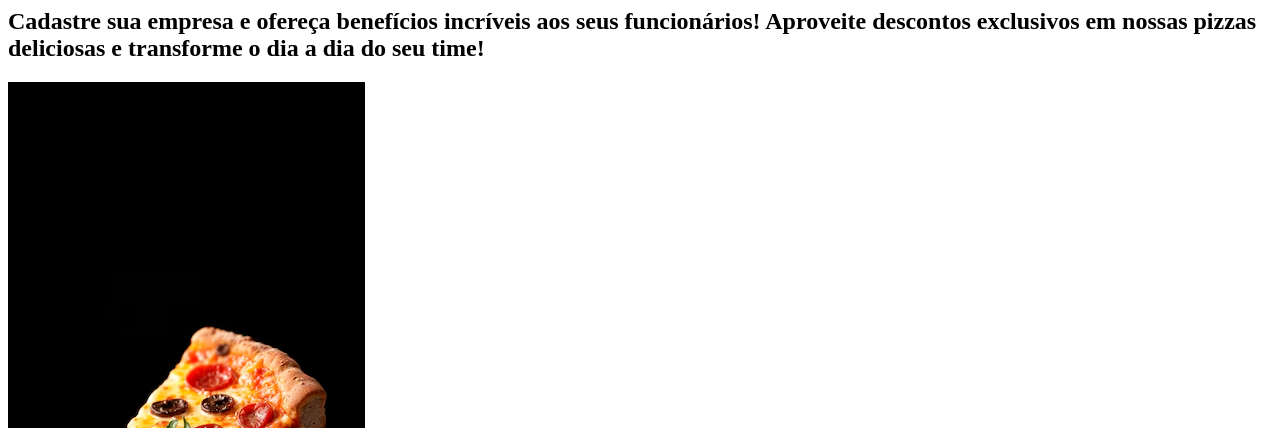
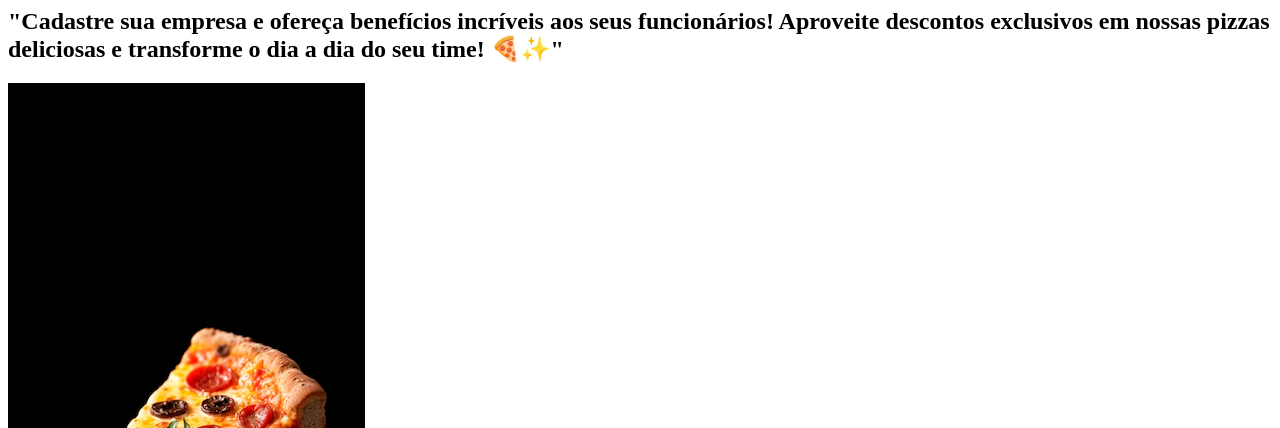
Before and after one commit to fmascena-dev/Code_Crust, a plain HTML site: page para-empresas/para-empresas.html in a window 1280 px wide. Shown: the part 672-1100 px from the top of the page. Drawn offline with Linux system fonts and the light colour scheme.

Commit message:
Alterações realizadas na página para-empresas.html, alterações no texto e alguns detalhes

```diff
--- a/para-empresas/para-empresas.html
+++ b/para-empresas/para-empresas.html
@@ -28,7 +28,7 @@
           <img src="../images/Home/Logo.png" alt="">
         </div>
         <div>
-          <h1>Cadastre sua empresa e ofereça benefícios incríveis aos seus funcionários! Aproveite descontos exclusivos em nossas pizzas deliciosas e transforme o dia a dia do seu time!
+          <h1>"Cadastre sua empresa e ofereça benefícios incríveis aos seus funcionários! Aproveite descontos exclusivos em nossas pizzas deliciosas e transforme o dia a dia do seu time! 🍕✨"
           </h1>
         </div>
         <div>
```
